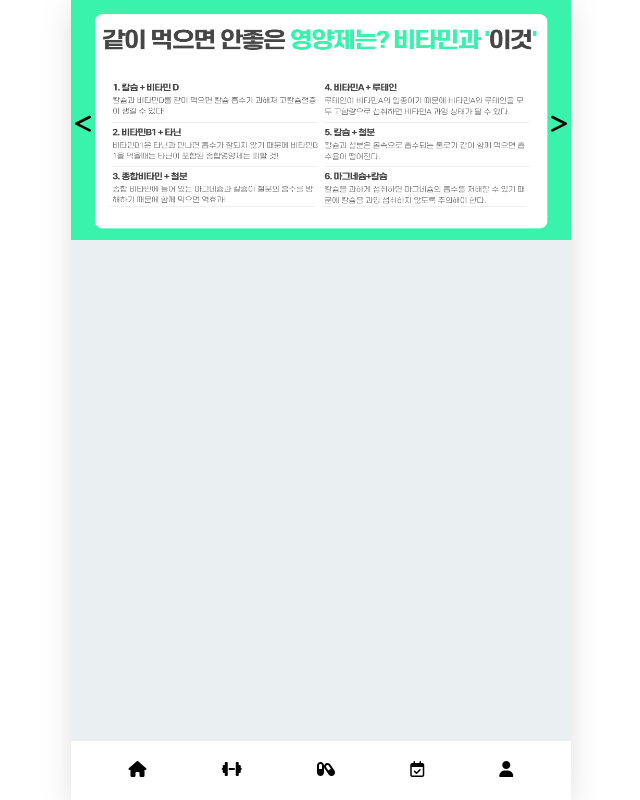
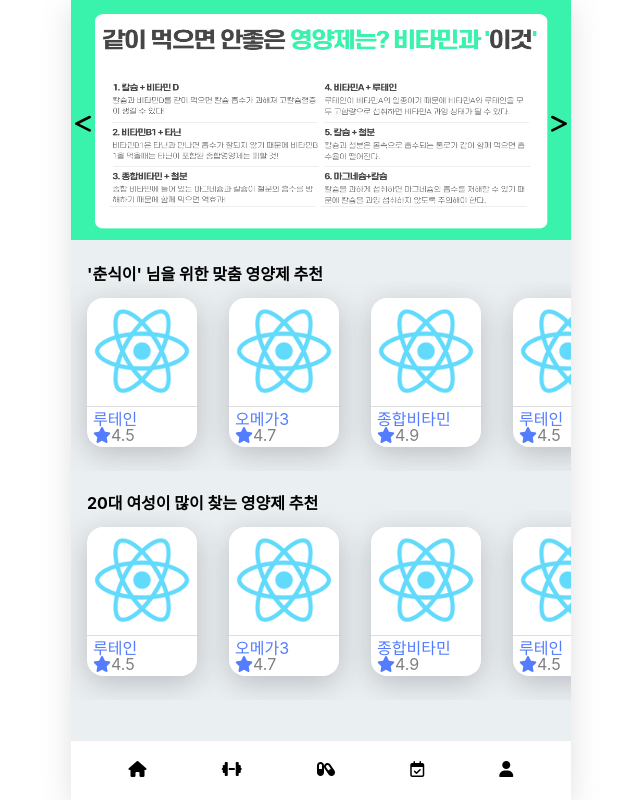
Before and after one commit to rkarud1234/Health-And-Pills, a React (Create React App) app in the folder FE/: page /pills in a window 1280 px wide. Shown: the whole page, without its empty margins (319-959 px from the left). Built offline with nearby package versions, Linux system fonts and the light colour scheme.

Commit message:
feat: 영양제 추천 리스트 구현

```diff
--- a/FE/src/pages/Pill.js
+++ b/FE/src/pages/Pill.js
@@ -2,7 +2,7 @@ import { useSelector } from "react-redux";
 import Footer from "../components/layouts/Footer";
 import Carousel from "../components/carousel/Carousel";
 import imgUrl from '../assets/togetherX.jpg'
-
+import RecomPills from "./Pills/RecomPills";
 const Pill = () => {
   const user = useSelector((state) => state.user);
   const images = [
@@ -15,6 +15,7 @@ const Pill = () => {
   ]
   return <>
     <Carousel images={images} />
+    <RecomPills />
     {!user.isLogin ? <Footer /> : <></>}
   </>;
 };
--- /dev/null
+++ b/FE/src/pages/Pills/RecomPills.js
@@ -0,0 +1,70 @@
+import React from 'react'
+import styled from 'styled-components'
+// import { useSelector } from "react-redux";
+import PillCard from '../../components/cards/PillCard.js'
+import Lutein from '../../assets/lutein.jpg'
+import Omega3 from '../../assets/omega3.jpg'
+import Cmbzmulti from '../../assets/cmbzmulti.jpg'
+
+const TextDiv = styled.div`
+margin: 24px 0 0 16px;
+`
+const Text = styled.div`
+font-size: 16px;
+font-weight: bold;
+`
+
+const CardDiv = styled.div`
+margin: 0px 16px
+`
+
+const FlexBox = styled.div`
+::-webkit-scrollbar {
+  display: none;
+} /* Chrome, Safari, Opera*/
+scrollbar-width: none; /* firefox */
+cursor: pointer;
+display: flex;
+overflow-x: scroll;
+padding: 16px 0px 24px;
+`
+
+const RecomPills = () => {
+  // const user = useSelector((state) => state.user);
+  const username = '춘식이'
+  const pills = [
+    { id: 1, text: '루테인', rating: 4.5, url: Lutein },
+    { id: 2, text: '오메가3', rating: 4.7, url: Omega3 },
+    { id: 3, text: '종합비타민', rating: 4.9, url: Cmbzmulti },
+    { id: 4, text: '루테인', rating: 4.5, url: Lutein },
+    { id: 5, text: '오메가3', rating: 4.7, url: Omega3 },
+    { id: 6, text: '종합비타민', rating: 4.9, url: Cmbzmulti },
+  ]
+  return (
+    <>
+      <TextDiv>
+        <Text>'{username}' 님을 위한 맞춤 영양제 추천</Text>
+      </TextDiv>
+      <FlexBox>
+        {pills ? pills.map(pill => {
+          return (<CardDiv key={pill.id}>
+            <PillCard url={pill.url} text={pill.text} rating={pill.rating} />
+          </CardDiv>)
+        }) : <></>}
+      </FlexBox>
+
+      <TextDiv>
+        <Text>20대 여성이 많이 찾는 영양제 추천 </Text>
+      </TextDiv>
+      <FlexBox>
+        {pills ? pills.map(pill => {
+          return (<CardDiv key={pill.id}>
+            <PillCard url={pill.url} text={pill.text} rating={pill.rating} />
+          </CardDiv>)
+        }) : <></>}
+      </FlexBox>
+    </>
+  )
+}
+
+export default RecomPills
```
